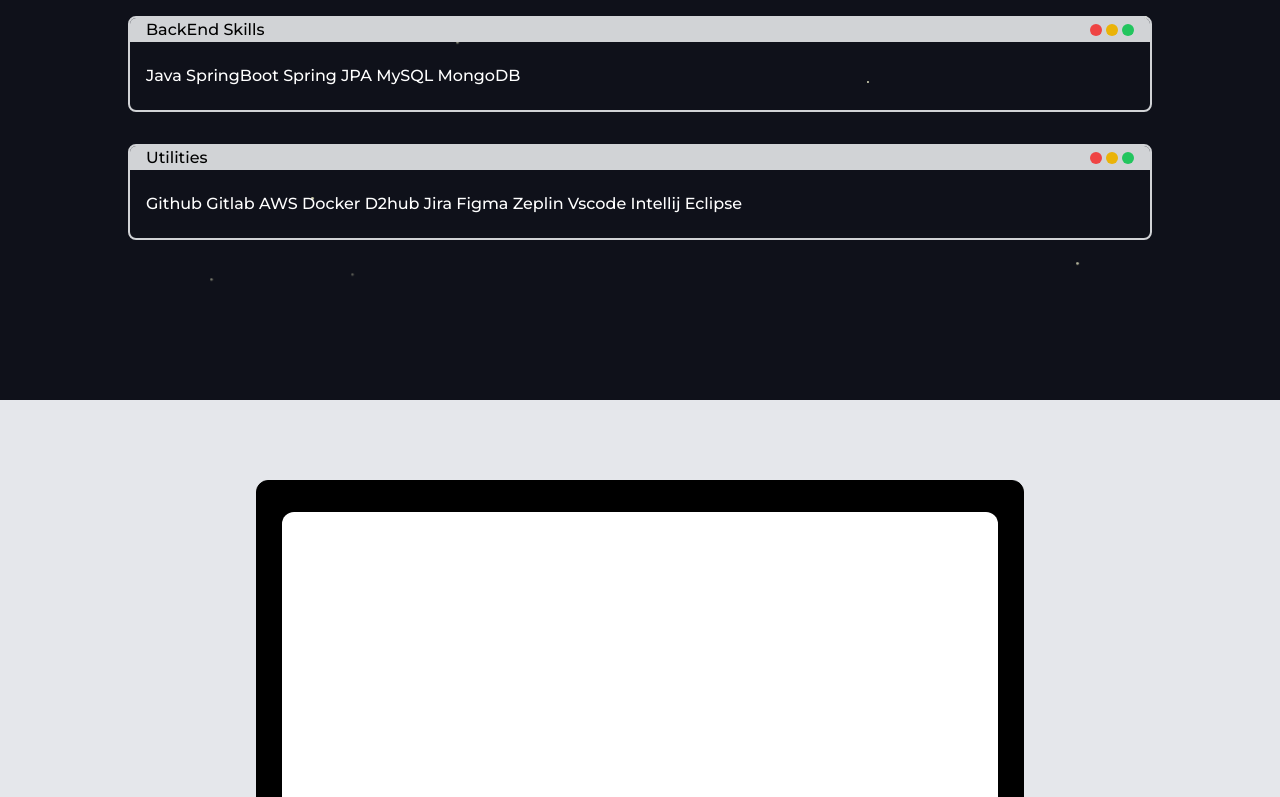
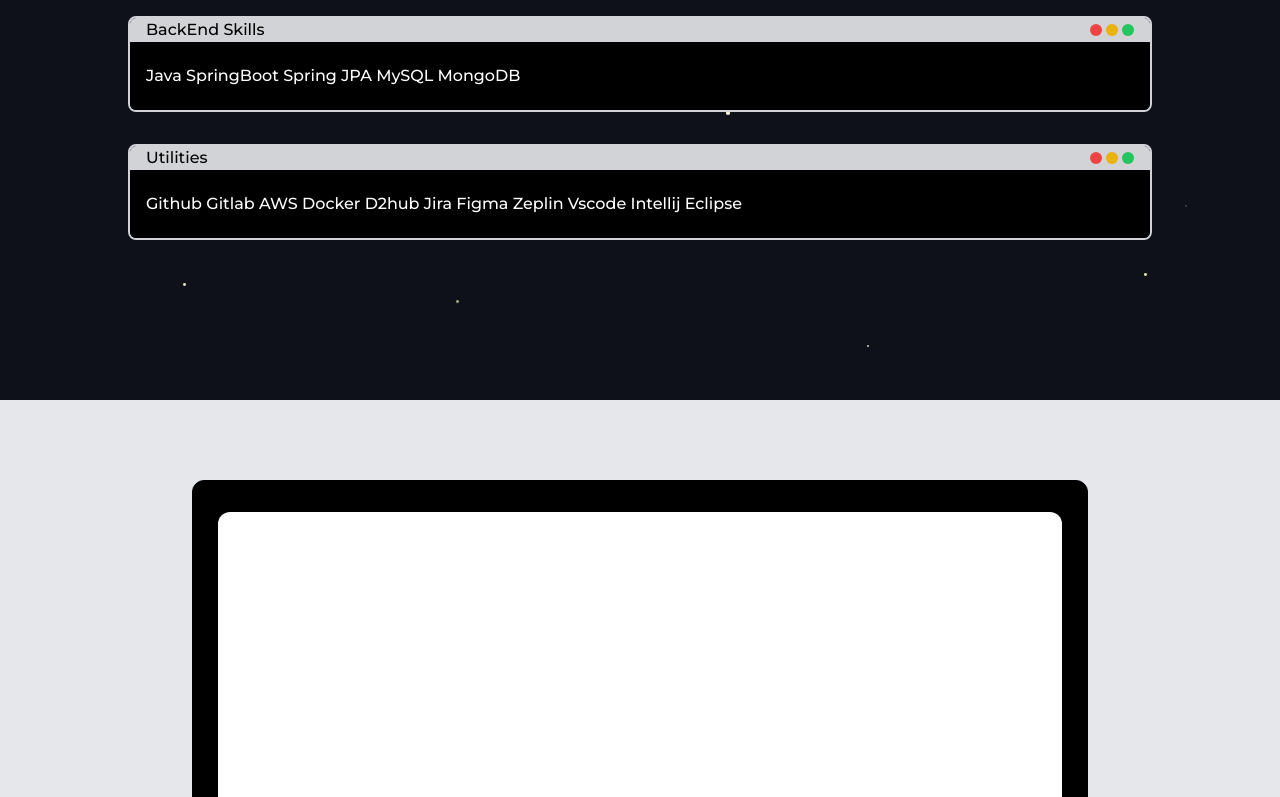
Before and after one commit to changheonkim/portfolio, a Next.js app: page / in a window 1280 px wide. Shown: the part 2000-2797 px from the top of the page. Built offline with nearby package versions, Linux system fonts and the light colour scheme.

Commit message:
fix: project Section 수정

```diff
--- a/src/features/careerSection/CareerSection.tsx
+++ b/src/features/careerSection/CareerSection.tsx
@@ -3,8 +3,8 @@
 export default function CareerSection() {
   return (
     <SectionContainer>
-      <div className="bg-gray-100 relative flex flex-col justify-center items-center">
-        <div className="w-[80vw] mt-[80px] mb-[60px] ml-[40px] mr-[40px] rounded-xl bg-black">
+      <div className="w-full bg-gray-200 relative flex flex-col justify-center items-center">
+        <div className="w-[80vw] mt-[20vh] mb-[60px] ml-[40px] mr-[40px] rounded-xl bg-black">
           <div className="h-[80vw]">dsdfs</div>
         </div>
       </div>
--- a/src/features/projectSection/ProjectSection.tsx
+++ /dev/null
@@ -1,17 +0,0 @@
-import SectionContainer from '@/widgets/sectionContainer';
-
-export default function ProjectSection() {
-  return (
-    <SectionContainer>
-      <div className="w-full bg-gray-200 p-[40px] pt-[80px] pb-[80px] flex flex-col items-center gap-[5vh]">
-        <div className="w-[60vw] h-[60vh] bg-black border border-black flex items-center justify-center rounded-xl">
-          <div className="w-[56vw] h-[52vh] bg-white rounded-xl"></div>
-        </div>
-
-        <div className="w-[60vw] h-[60vh] bg-black border border-black flex items-center justify-center rounded-xl">
-          <div className="w-[56vw] h-[52vh] bg-white rounded-xl"></div>
-        </div>
-      </div>
-    </SectionContainer>
-  );
-}
--- a/src/features/projectSection/index.ts
+++ b/src/features/projectSection/index.ts
@@ -1 +1 @@
-export { default } from './ProjectSection';
+export { default } from './ui/ProjectSection';
--- /dev/null
+++ b/src/features/projectSection/ui/Monitor.tsx
@@ -0,0 +1,19 @@
+import { motion } from 'framer-motion';
+import { useInView } from 'react-intersection-observer';
+
+export default function Monitor() {
+  const { ref, inView } = useInView({ triggerOnce: false, threshold: 0.4 });
+
+  return (
+    <motion.div
+      ref={ref}
+      initial={{ opacity: 0 }}
+      animate={inView ? { opacity: 1 } : { opacity: 0 }}
+      transition={{ type: 'spring', stiffness: 70, damping: 15 }}
+    >
+      <div className="w-[70vw] h-[60vh] bg-black border border-black flex items-center justify-center rounded-xl">
+        <div className="w-[66vw] h-[52vh] bg-white rounded-xl"></div>
+      </div>
+    </motion.div>
+  );
+}
--- /dev/null
+++ b/src/features/projectSection/ui/ProjectSection.tsx
@@ -0,0 +1,28 @@
+'use client';
+
+import { motion } from 'framer-motion';
+import { useInView } from 'react-intersection-observer';
+
+import SectionContainer from '@/widgets/sectionContainer';
+import Monitor from './Monitor';
+
+export default function ProjectSection() {
+  const { ref, inView } = useInView({ triggerOnce: false, threshold: 0.2 });
+
+  return (
+    <motion.div
+      ref={ref}
+      initial={{ y: '50vh', opacity: 0 }}
+      animate={inView ? { y: 0, opacity: 1 } : { y: '50vh', opacity: 0 }}
+      transition={{ type: 'spring', stiffness: 70, damping: 15 }}
+    >
+      <SectionContainer>
+        <div className="w-full bg-gray-200 p-[40px] pt-[80px] pb-[80px] flex flex-col items-center gap-[5vh]">
+          <Monitor />
+          <Monitor />
+          <Monitor />
+        </div>
+      </SectionContainer>
+    </motion.div>
+  );
+}
--- a/src/features/skillSection/ui/Monitor.tsx
+++ b/src/features/skillSection/ui/Monitor.tsx
@@ -19,7 +19,7 @@
         type: 'spring',
         stiffness: 40,
       }}
-      className="w-full h-[12vh] border-2 rounded-lg border-[#D1D3D6] flex flex-col box-border overflow-hidden"
+      className="w-full h-[12vh] border-2 rounded-lg border-[#D1D3D6] bg-black flex flex-col box-border overflow-hidden"
     >
       {/* 상단 영역 */}
       <div
```
